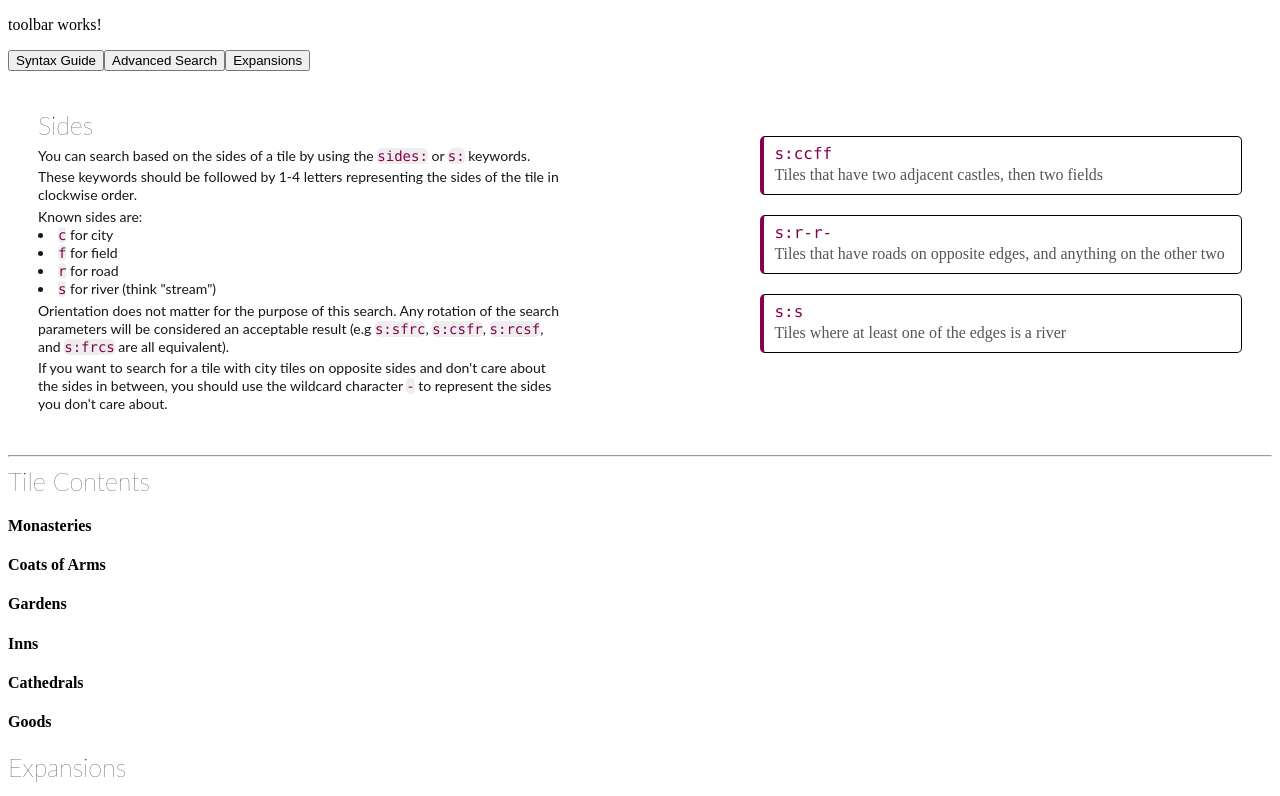
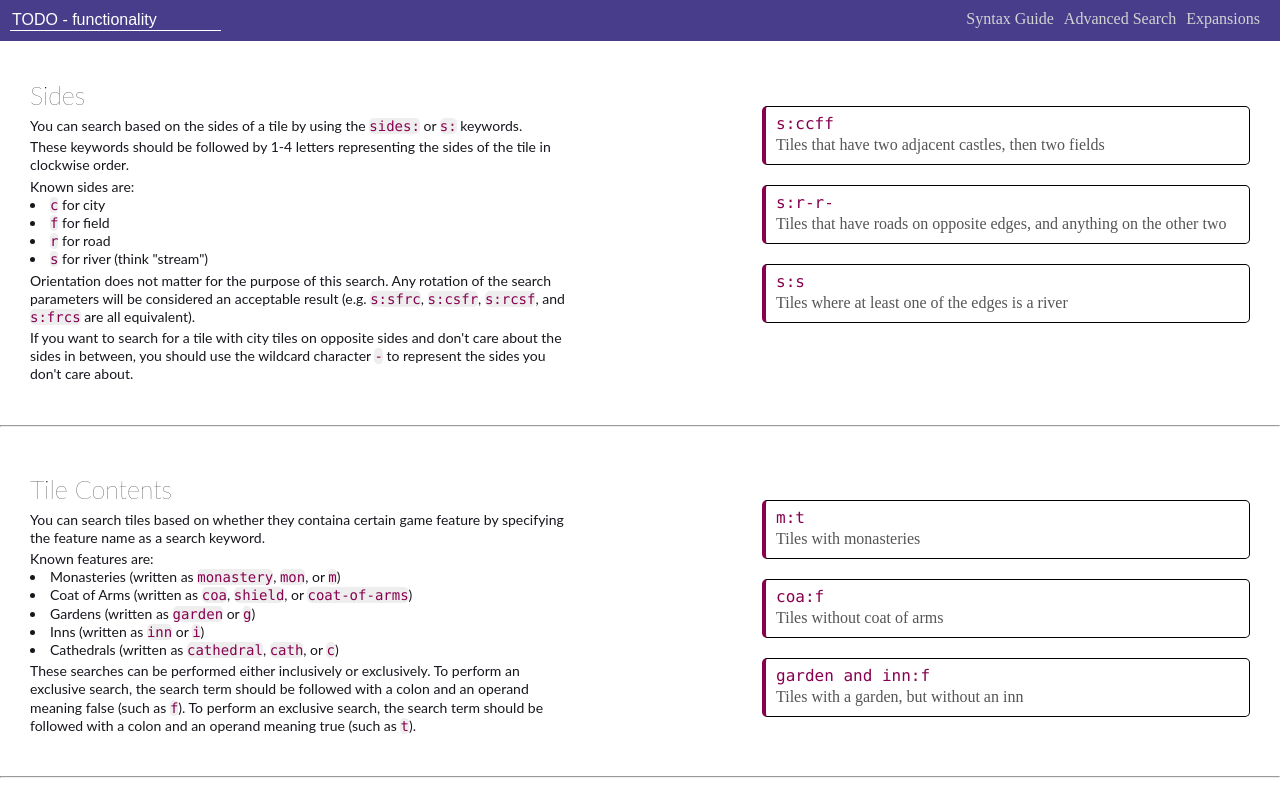
Before and after one commit to Nate5524/CarcassonneDB, an Angular app: page /syntax-guide in a window 1280 px wide. Shown: the top 796 px of the page. Built offline with nearby package versions, Linux system fonts and the light colour scheme.

Commit message:
syntax page improvements

```diff
--- a/src/app/search/search.component.ts
+++ b/src/app/search/search.component.ts
@@ -300,7 +300,6 @@ export class SearchComponent {
       case 'shields':
       case 'shield':
       case 'coat':
-      case 'coat of arms':
       case 'coa':
       case 'coatofarms':
       case 'coat-of-arms':
@@ -332,6 +331,16 @@ export class SearchComponent {
           return this.performCathedralSearch(tiles, true);
         } else if (q.length == 2 && (q1 = this.parseBool(q[1])) != -1) {
           return this.performCathedralSearch(tiles, q1 === 1);
+        }
+        break;
+
+      case "gardens":
+      case "garden":
+      case "g":
+        if (q.length == 1) {
+          return this.performGardenSearch(tiles, true);
+        } else if (q.length == 2 && (q1 = this.parseBool(q[1])) != -1) {
+          return this.performGardenSearch(tiles, q1 === 1);
         }
         break;
 
@@ -421,8 +430,29 @@ export class SearchComponent {
   }
 
   performMonasterySearch(tiles: Tile[], tf: boolean): Tile[] {
+    var TF;
+    if (!tf) {
+      TF = undefined;
+    } else {
+      TF = true;
+    }
     for (let i = tiles.length - 1; i >= 0; i--) {
-      if (tiles[i].monastery !== tf) {
+      if (tiles[i].monastery != TF) {
+        tiles.splice(i, 1);
+      }
+    }
+    return tiles;
+  }
+
+  performGardenSearch(tiles: Tile[], tf: boolean): Tile[] {
+    var TF;
+    if (!tf) {
+      TF = undefined;
+    } else {
+      TF = true;
+    }
+    for (let i = tiles.length - 1; i >= 0; i--) {
+      if (tiles[i].garden != TF) {
         tiles.splice(i, 1);
       }
     }
@@ -430,8 +460,14 @@ export class SearchComponent {
   }
 
   performShieldSearch(tiles: Tile[], tf: boolean): Tile[] {
+    var TF;
+    if (!tf) {
+      TF = undefined;
+    } else {
+      TF = true;
+    }
     for (let i = tiles.length - 1; i >= 0; i--) {
-      if (tiles[i].shield !== tf) {
+      if (tiles[i].shield != TF) {
         tiles.splice(i, 1);
       }
     }
--- a/src/app/syntax-guide/syntax-guide.component.html
+++ b/src/app/syntax-guide/syntax-guide.component.html
@@ -1,4 +1,5 @@
 <app-toolbar></app-toolbar>
+<!-- Tile Sides Section -->
 <div class="section">
   <div class="sectionExplanation">
     <h2 class="sectionTitle">Sides</h2>
@@ -20,7 +21,7 @@
     </p>
     <p class="sectionBody">
       Orientation does not matter for the purpose of this search. Any rotation
-      of the search parameters will be considered an acceptable result (e.g
+      of the search parameters will be considered an acceptable result (e.g.
       <span class="keyword">s:sfrc</span>, <span class="keyword">s:csfr</span>,
       <span class="keyword">s:rcsf</span>, and
       <span class="keyword">s:frcs</span> are all equivalent).
@@ -51,13 +52,87 @@
   </div>
 </div>
 <hr />
-<h2 class="sectionTitle">Tile Contents</h2>
-<h4 class="sectionSubtitle">Monasteries</h4>
-<h4 class="sectionSubtitle">Coats of Arms</h4>
-<h4 class="sectionSubtitle">Gardens</h4>
-<h4 class="sectionSubtitle">Inns</h4>
-<h4 class="sectionSubtitle">Cathedrals</h4>
-<h4 class="sectionSubtitle">Goods</h4>
-<h2 class="sectionTitle">Expansions</h2>
-<h2 class="sectionTitle">Printings</h2>
-<h2 class="sectionTitle">Boolean Expressions</h2>
+
+<!-- Tile Contents Section -->
+<div class="section">
+  <div class="sectionExplanation">
+    <h2 class="sectionTitle">Tile Contents</h2>
+    <p class="sectionBody">
+      You can search tiles based on whether they containa certain game feature
+      by specifying the feature name as a search keyword.
+    </p>
+    <p class="sectionBody">
+      Known features are:
+      <li>
+        Monasteries (written as <span class="keyword">monastery</span>,
+        <span class="keyword">mon</span>, or <span class="keyword">m</span>)
+      </li>
+      <li>
+        Coat of Arms (written as <span class="keyword">coa</span>,
+        <span class="keyword">shield</span>, or
+        <span class="keyword">coat-of-arms</span>)
+      </li>
+      <li>
+        Gardens (written as <span class="keyword">garden</span> or
+        <span class="keyword" keyword>g</span>)
+      </li>
+      <li>
+        Inns (written as <span class="keyword">inn</span> or
+        <span class="keyword">i</span>)
+      </li>
+      <li>
+        Cathedrals (written as <span class="keyword">cathedral</span>,
+        <span class="keyword">cath</span>, or <span class="keyword">c</span>)
+      </li>
+    </p>
+    <p class="sectionBody">
+      These searches can be performed either inclusively or exclusively. To
+      perform an exclusive search, the search term should be followed with a
+      colon and an operand meaning false (such as
+      <span class="keyword">f</span>). To perform an exclusive search, the
+      search term should be followed with a colon and an operand meaning true
+      (such as <span class="keyword">t</span>).
+    </p>
+  </div>
+  <div class="sectionExamples">
+    <div class="exampleSearch">
+      <p class="keyword">m:t</p>
+      <p>Tiles with monasteries</p>
+    </div>
+    <div class="exampleSearch">
+      <p class="keyword">coa:f</p>
+      <p>Tiles without coat of arms</p>
+    </div>
+    <div class="exampleSearch">
+      <p class="keyword">garden and inn:f</p>
+      <p>Tiles with a garden, but without an inn</p>
+    </div>
+  </div>
+</div>
+<hr />
+
+<!-- Expansions Section -->
+<div class="section">
+  <div class="sectionExplanation">
+    <h2 class="sectionTitle">Expansions</h2>
+  </div>
+  <div class="sectionExamples"></div>
+</div>
+<hr />
+
+<!-- Printings Section -->
+<div class="section">
+  <div class="sectionExplanation">
+    <h2 class="sectionTitle">Printings</h2>
+  </div>
+  <div class="sectionExamples"></div>
+</div>
+<hr />
+
+<!-- Boolean Expressions Section -->
+<div class="section">
+  <div class="sectionExplanation">
+    <h2 class="sectionTitle">Boolean Expressions</h2>
+  </div>
+  <div class="sectionExamples"></div>
+</div>
--- a/src/app/tile.ts
+++ b/src/app/tile.ts
@@ -8,8 +8,9 @@ export interface Tile {
     image: string;
     stringRep: string;
 
-    monastery: boolean;
-    shield: boolean; // "Coat of Arms" in official rules
+    monastery?: boolean;
+    shield?: boolean; // "Coat of Arms" in official rules
+    garden?: boolean;
     starter?: boolean; // "Start Tile" - not part of the deck, but options vary based on expansions
 
     //Potential tile features (mostly decorative, minor game effects)
--- a/src/app/toolbar/toolbar.component.css
+++ b/src/app/toolbar/toolbar.component.css
@@ -0,0 +1,43 @@
+#search-bar{
+    background-color: darkslateblue;
+    color:white;
+    border:none;
+    border-bottom: 1px solid white;
+    outline:none;
+    font-size: 1em;
+}
+
+#toolbar>p{
+    color:white;
+    padding:0px;
+    margin:0px;
+}
+
+#toolbar{
+    display: flex;
+    justify-content: space-between;
+    background-color: darkslateblue;
+    padding: 10px;
+}
+
+.vert-line{
+    border-left: 1px solid white;
+    height: 100%;
+    margin: 0px 10px;
+}
+
+.toolbar-links{
+    display:flex;
+    justify-content: space-between;
+}
+
+.toolbar-button{
+    margin-right: 10px;
+    color:lightgray;
+    text-decoration: none;
+}
+
+.toolbar-button:hover{
+    color:white;
+    text-decoration: underline solid 1px white;
+}
--- a/src/app/toolbar/toolbar.component.html
+++ b/src/app/toolbar/toolbar.component.html
@@ -1,4 +1,11 @@
-<p>toolbar works!</p>
-<button routerLink="/syntax-guide">Syntax Guide</button>
-<button routerLink="/advanced-search">Advanced Search</button>
-<button routerLink="/expansions-list">Expansions</button>
+<div id="toolbar">
+  <input id="search-bar" type="text" value="TODO - functionality" />
+  <div class="vert-line"></div>
+  <div class="toolbar-links">
+    <a class="toolbar-button" routerLink="/syntax-guide"> Syntax Guide </a>
+    <a class="toolbar-button" routerLink="/advanced-search">
+      Advanced Search
+    </a>
+    <a class="toolbar-button" routerLink="/expansions-list"> Expansions </a>
+  </div>
+</div>
--- a/src/styles.css
+++ b/src/styles.css
@@ -1 +1,4 @@
 /* You can add global styles to this file, and also import other style files */
+body{
+    margin: 0px;
+}
```
Also changed, not shown: src/app/tile-datasets.service.ts (+5 -142 lines), 1 other file (tests, documents, lock files or other folders).
